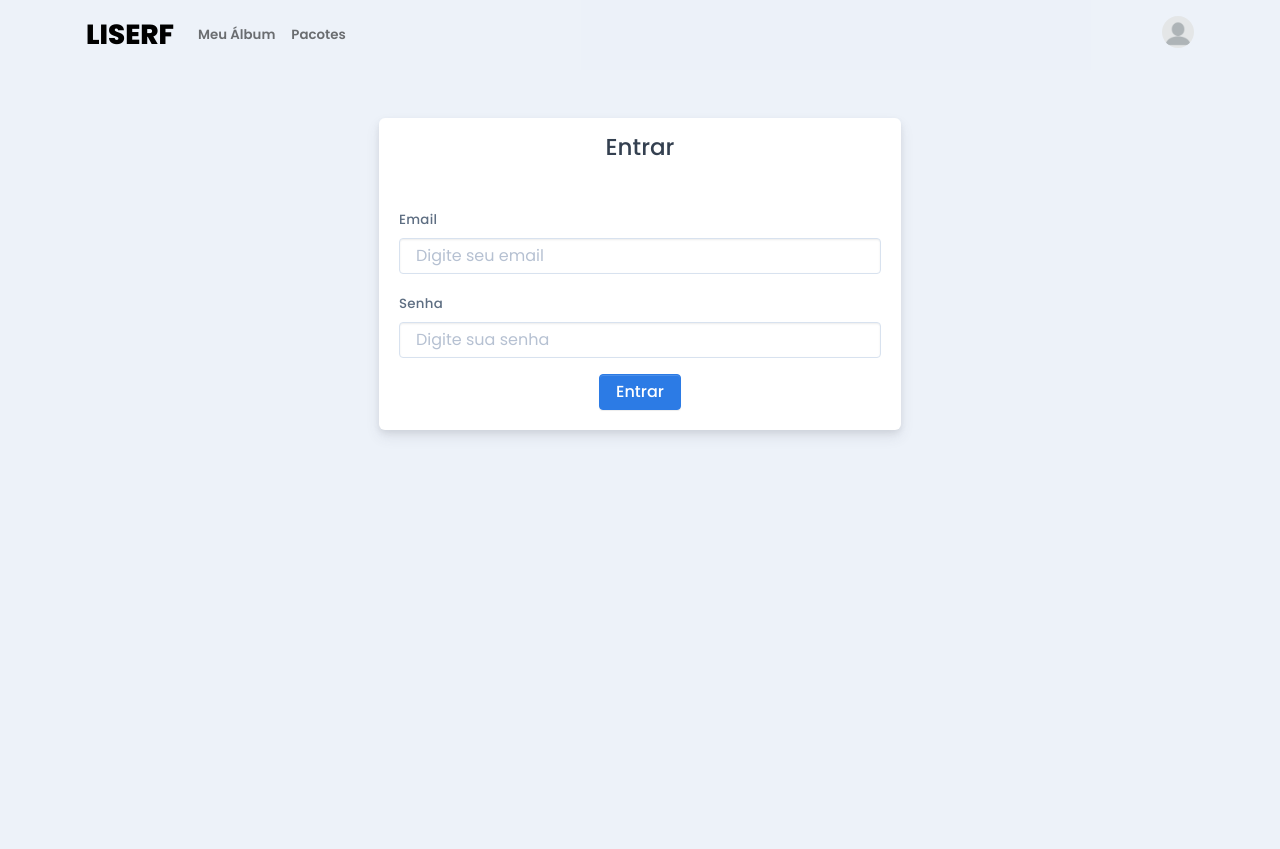
After one commit to gustavoorth/figurinhas, a PHP site: page /cadastro.php in a window 1280 px wide. The commit adds this page. Run offline with PHP 8.4, Linux system fonts and the light colour scheme; some libraries are stand-ins or nearby versions.

Commit message:
Login e cadastros feitos

```diff
--- /dev/null
+++ b/cadastro.php
@@ -0,0 +1,37 @@
+<?php
+include_once 'componentes/cabecalho.php';
+?>
+<!-- Formulário de Login -->
+<div class="container mt-5">
+    <div class="row justify-content-center">
+        <div class="col-md-6">
+            <div class="card">
+                <div class="card-header text-center">
+                    <h4>Entrar</h4>
+                </div>
+                <div class="card-body">
+                    <form action="backend/cadastro.php" method="post">
+                        <!-- Campo de Email -->
+                        <div class="mb-3">
+                            <label for="email" class="form-label">Email</label>
+                            <input type="email" name="email" id="email" class="form-control" placeholder="Digite seu email" required>
+                        </div>
+                        <!-- Campo de Senha -->
+                        <div class="mb-3">
+                            <label for="senha" class="form-label">Senha</label>
+                            <input type="password" name="senha" id="senha" class="form-control" placeholder="Digite sua senha" required>
+                        </div>
+                        <!-- Botão de Envio -->
+                        <div class="text-center">
+                            <button type="submit" class="btn btn-primary">Entrar</button>
+                        </div>
+                    </form>
+                </div>
+            </div>
+        </div>
+    </div>
+</div>
+
+<?php
+include_once 'componentes/rodape.php';
+?>
--- a/index.php
+++ b/index.php
@@ -2,7 +2,6 @@
 include_once 'componentes/cabecalho.php';
 ?>
 
-teste
 
 <?php
 include_once 'componentes/rodape.php';
```
Also changed, not shown: backend/banco.php (added, +32 -0 lines), backend/cadastro.php (added, +24 -0 lines), backend/login.php (added, +26 -0 lines), login.php (added, +13 -0 lines).
